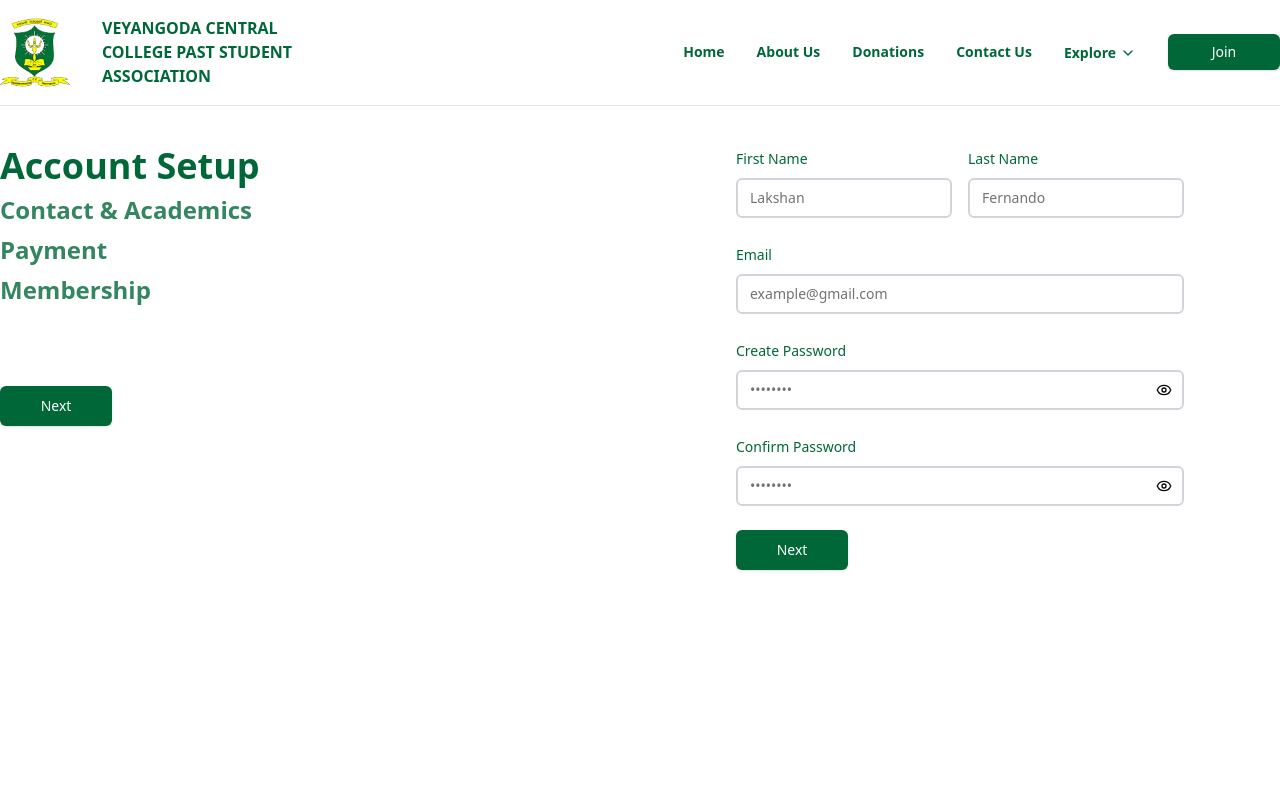
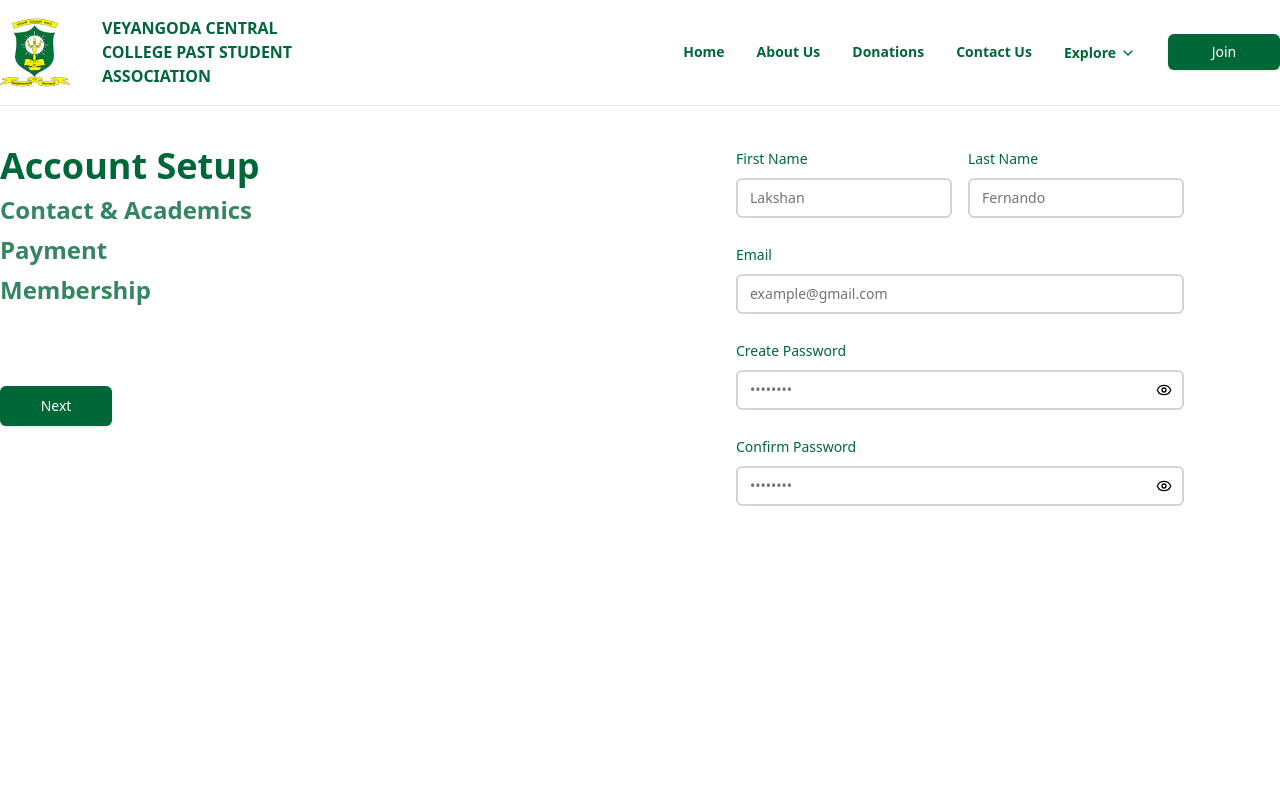
Before and after one commit to PathiniE/vcc_past-pupil-association-webpage, a Next.js app: page /registration in a window 1280 px wide. Shown: the top 800 px of the page. Built offline with nearby package versions, Linux system fonts and the light colour scheme.

Commit message:
update UI

```diff
--- a/src/app/components/Home/Intro.jsx
+++ b/src/app/components/Home/Intro.jsx
@@ -83,7 +83,7 @@ export default function Intro() {
             </p>
           </div>
           <div className="flex gap-6 md:mt-6">
-            <Link href="/register">
+            <Link href="/registration">
               <button className="py-3 px-5 bg-primary text-white rounded-md hover:bg-primary/80">Join</button>
             </Link>
             <Link href="#">
--- a/src/app/components/Registration/Academics.jsx
+++ b/src/app/components/Registration/Academics.jsx
@@ -19,7 +19,7 @@ export default function Academics() {
   }
 
   return (
-    <div className="max-w-7xl mx-auto h-screen container flex flex-col md:flex-row px-8 md:px-0 mt-10 ">
+    <div className="max-w-7xl mx-auto container flex flex-col md:flex-row px-8 md:px-0 mt-10 ">
       {/* Left Content - Hidden on mobile */}
       <div className="hidden md:block md:w-[50%]">
         <h1 className="text-lg md:text-xl lg:text-2xl font-bold text-primary/80">
--- a/src/app/components/Registration/Account.jsx
+++ b/src/app/components/Registration/Account.jsx
@@ -19,7 +19,7 @@ export default function Account() {
   }
 
   return (
-    <div className="w-full md:max-w-7xl md:max-h-screen mx-auto container flex flex-col md:flex-row mt-10 px-8 md:px-0">
+    <div className="w-full md:max-w-7xl mx-auto container flex flex-col md:flex-row mt-10 px-8 md:px-0">
       {/* Left Section - visible only on desktop */}
       <div className="hidden md:block md:w-[50%]">
         <h1 className="text-2xl font-bold md:text-3xl lg:text-4xl text-primary">
@@ -112,7 +112,7 @@ export default function Account() {
               setShowAcademics(true);
 
             }}
-            className="rounded-md bg-primary w-28 px-4 py-2 text-sm text-white shadow hover:bg-primary/80 transition-colors font-medium mt-20"
+            className="rounded-md bg-primary md:hidden w-28 px-4 py-2 text-sm text-white shadow hover:bg-primary/80 transition-colors font-medium mt-20"
           >
              Next
           </Button>
--- a/src/app/components/Registration/Membership.jsx
+++ b/src/app/components/Registration/Membership.jsx
@@ -16,7 +16,7 @@ export default function Membership() {
 
 
   return (
-    <div className="max-w-7xl mx-auto h-screen container flex flex-col md:flex-row px-8 md:px-0 mt-10 ">
+    <div className="max-w-7xl mx-auto container flex flex-col md:flex-row px-8 md:px-0 mt-10 ">
 
      <div className="hidden md:block md:w-[50%]">
         <h1 className="text-lg md:text-xl lg:text-2xl font-bold text-primary/80">
--- a/src/app/components/Registration/Payment.jsx
+++ b/src/app/components/Registration/Payment.jsx
@@ -12,6 +12,10 @@ export default function Payment() {
   const [showMembership, setShowMembership] = useState(false);
   const [selectedFile, setSelectedFile] = useState(null);
   const [paymentMethod, setPaymentMethod] = useState("cash");
+
+  useEffect(() => {
+    window.scrollTo(0, 0);
+  }, []);
 
   const handleFileChange = (e) => {
     const file = e.target.files[0];
@@ -34,7 +38,7 @@ export default function Payment() {
 
 
   return (
-    <div className="max-w-7xl mx-auto h-screen container flex px-8 md:px-0 mt-10">
+    <div className="max-w-7xl mx-auto container flex px-8 md:px-0 mt-10">
       {/* Left side content */}
       <div className="hidden md:block md:w-[50%]">
         <h1 className="text-lg md:text-xl lg:text-2xl font-bold text-primary/80">
```
